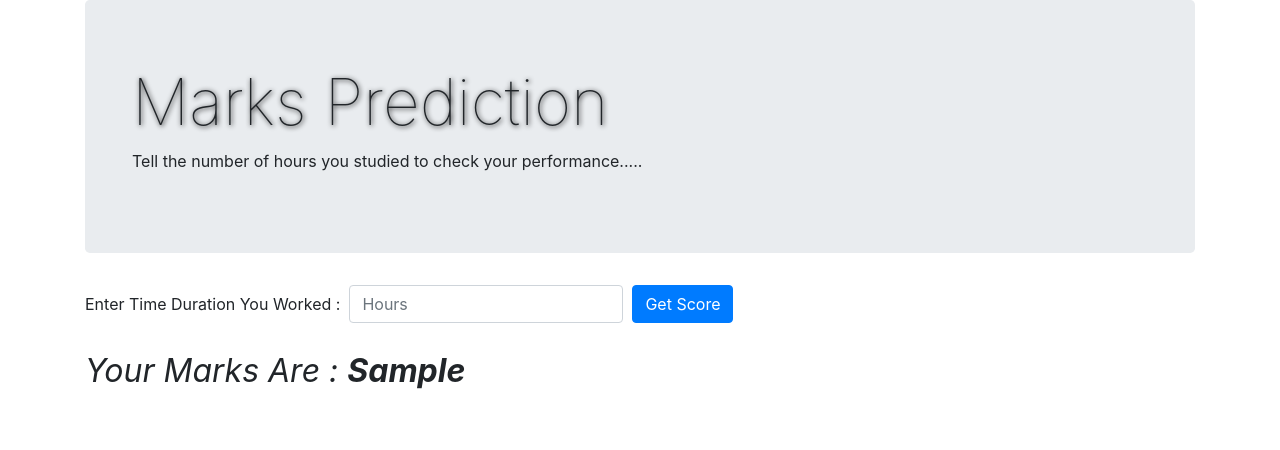
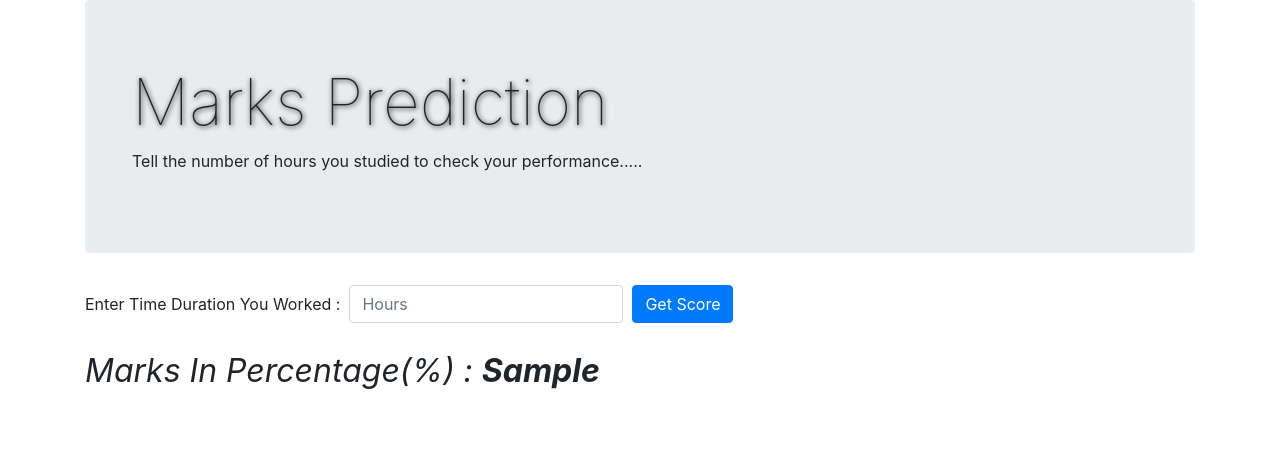
Before and after one commit to sakshamthukral/Marks-Prediction-LinearRegression, a Flask app: template templates/index.html in a window 1280 px wide. Shown: the top 450 px of the page. Run offline with Flask 2, Linux system fonts and the light colour scheme; the template is opened without the code that fills it: most values are stand-ins (such as "Sample title", 1, 10 or a date in 2020); parts of the project's set-up code (start-up, migrations or seed data) failed here and were passed over; some libraries are stand-ins or nearby versions.

Commit message:
Update template

```diff
--- a/templates/index.html
+++ b/templates/index.html
@@ -34,7 +34,7 @@
     {% if your_marks %}
     <div>
              <p class="text">
-                 Your Marks Are : <i><b>{{ your_marks }}</b></i>
+                 Marks In Percentage(%) : <i><b>{{ your_marks }}</b></i>
              </p>
 
     </div>
```
